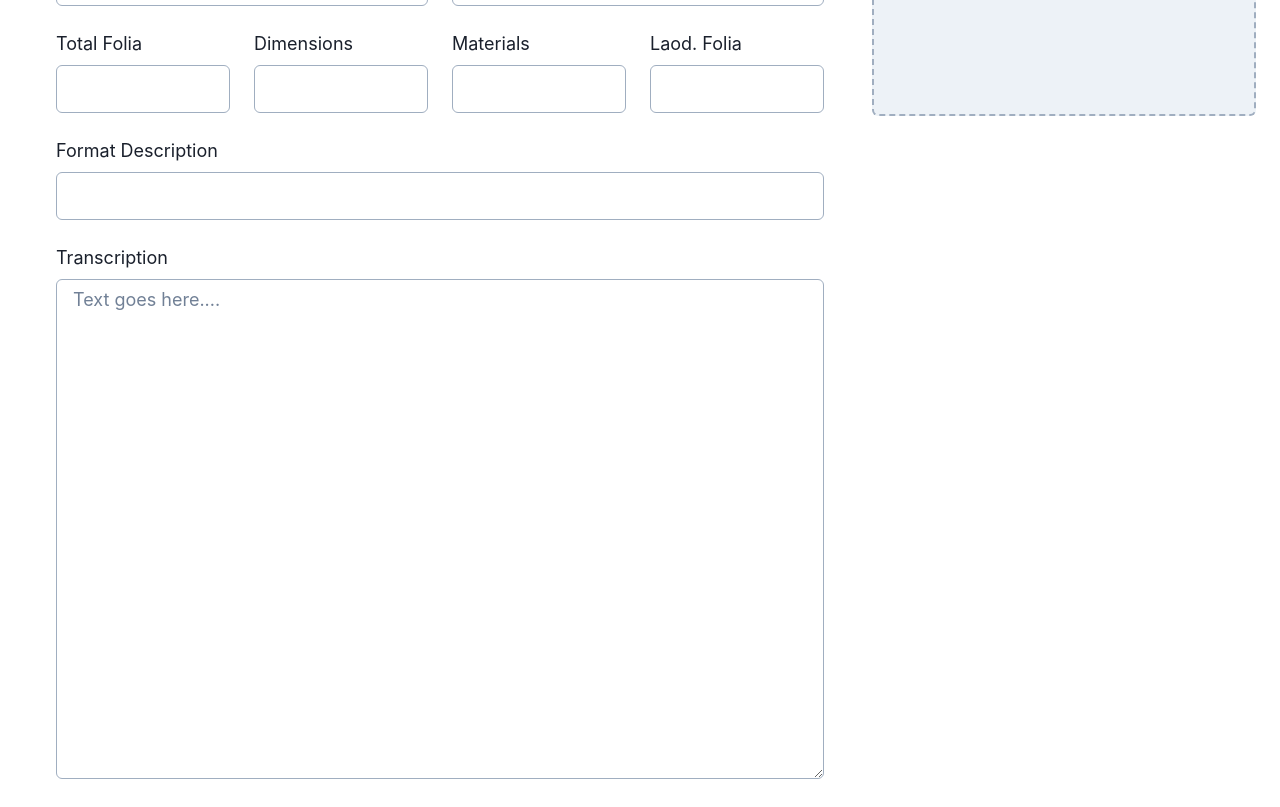
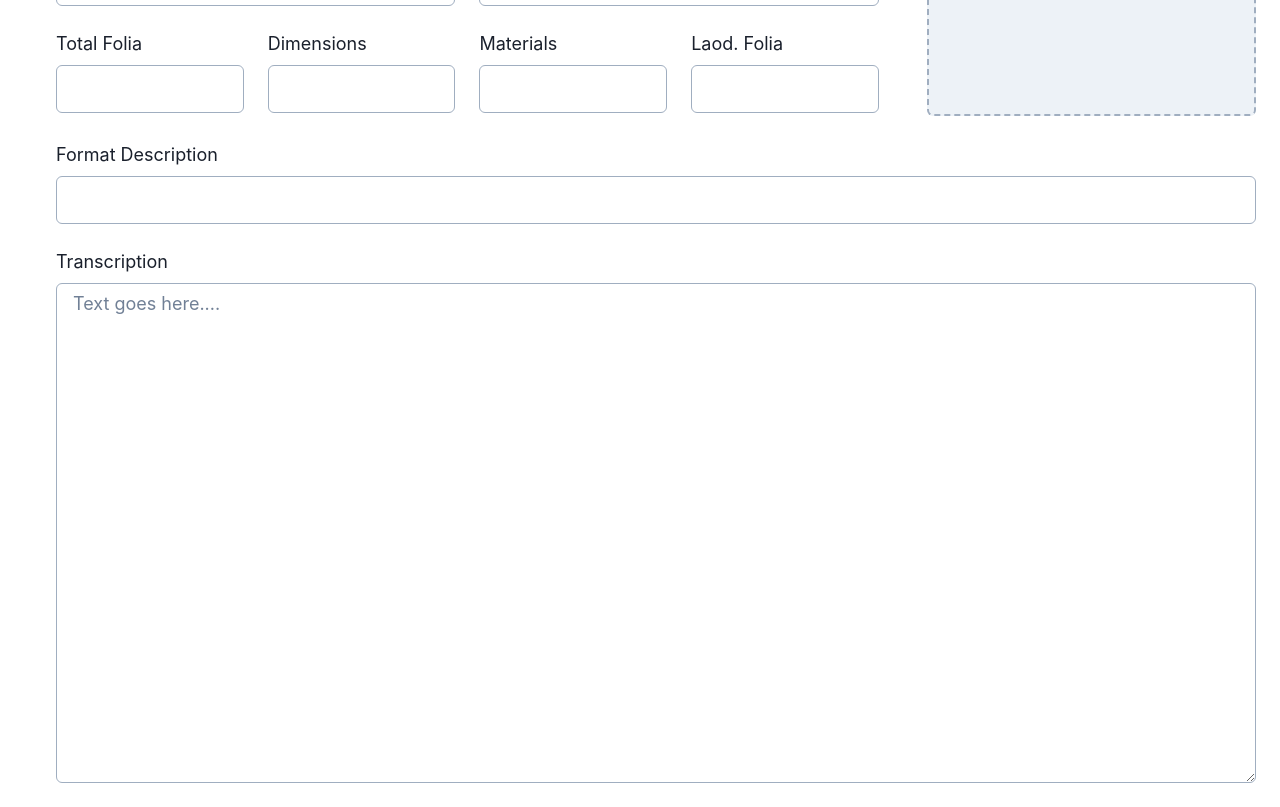
Before and after one commit to BryceMolnar3/Deployment, a React app in the folder frontend/: page /new-data-entry in a window 1280 px wide. Shown: the part 420-1227 px from the top of the page. Built offline with nearby package versions, Linux system fonts and the light colour scheme; no server answers.

Commit message:
NewDataEntry page styling done

```diff
--- a/frontend/src/pages/NewDataEntry.tsx
+++ b/frontend/src/pages/NewDataEntry.tsx
@@ -215,7 +215,7 @@ function NewDataEntry() {
 
         <Box ml={8} p={6}>
           <Flex gap={12}>
-            <Box flex={2} maxW="65%">
+            <Box flex={1}>
               <Flex mb={6} gap={6}>
                 <Box flex={2}>
                   <Text fontSize="lg" mb={2}>MS ID</Text>
@@ -314,34 +314,9 @@ function NewDataEntry() {
                   />
                 </Box>
               </Flex>
-
-              <Box mb={6}>
-                <Text fontSize="lg" mb={2}>Format Description</Text>
-                <Input
-                  name="format_description"
-                  value={formData.format_description}
-                  onChange={handleChange}
-                  size="lg"
-                  borderColor="gray.400"
-                />
-              </Box>
-
-              <Box>
-                <Text fontSize="lg" mb={2}>Transcription</Text>
-                <Textarea
-                  name="transcription"
-                  value={formData.transcription}
-                  onChange={handleChange}
-                  placeholder="Text goes here...."
-                  size="lg"
-                  height="500px"
-                  resize="vertical"
-                  borderColor="gray.400"
-                />
-              </Box>
             </Box>
 
-            <Box flex={1}>
+            <Box flex={0.4} minW="300px">
               <input
                 type="file"
                 ref={fileInputRef}
@@ -381,6 +356,33 @@ function NewDataEntry() {
               </Box>
             </Box>
           </Flex>
+
+          <Box mt={1}>
+            <Text fontSize="lg" mb={2}>Format Description</Text>
+            <Input
+              name="format_description"
+              value={formData.format_description}
+              onChange={handleChange}
+              size="lg"
+              borderColor="gray.400"
+              width="100%"
+            />
+          </Box>
+
+          <Box mt={6}>
+            <Text fontSize="lg" mb={2}>Transcription</Text>
+            <Textarea
+              name="transcription"
+              value={formData.transcription}
+              onChange={handleChange}
+              placeholder="Text goes here...."
+              size="lg"
+              height="500px"
+              resize="vertical"
+              borderColor="gray.400"
+              width="100%"
+            />
+          </Box>
         </Box>
       </Box>
     </Box>
```
